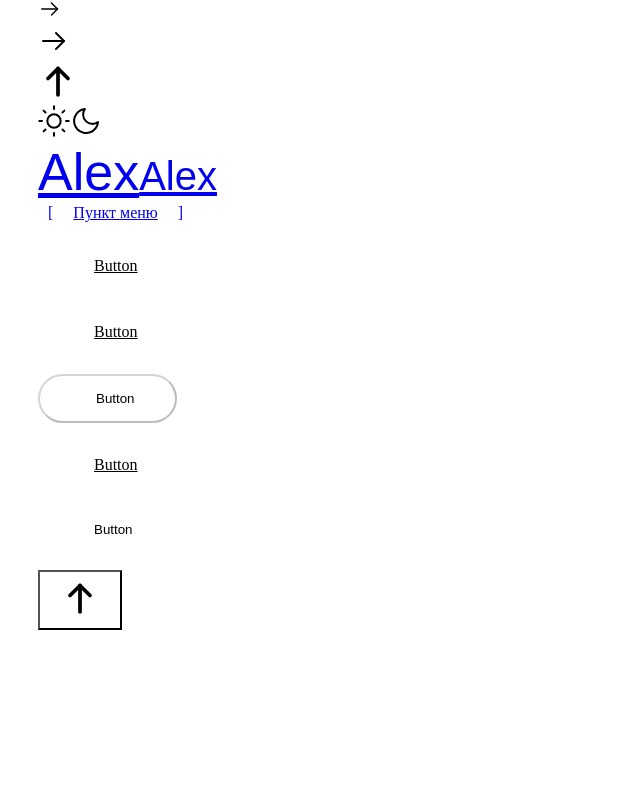
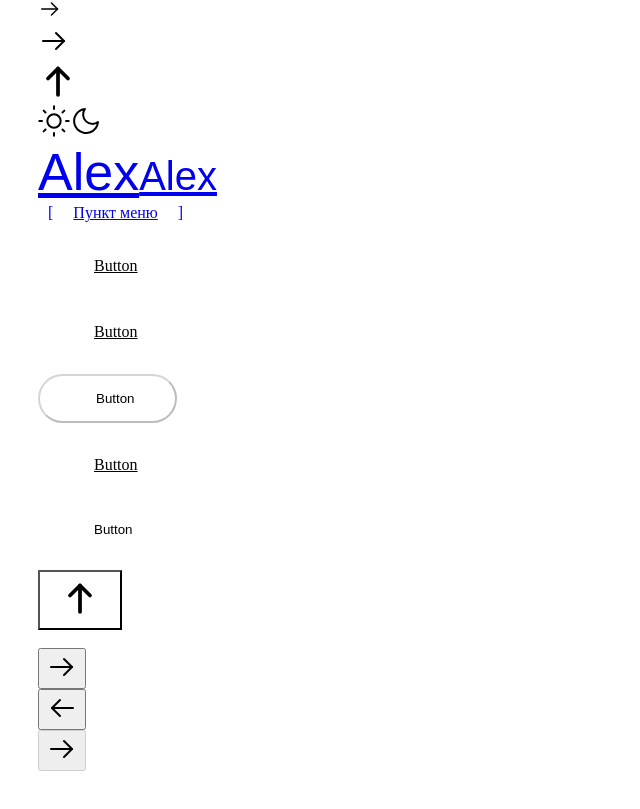
Before and after one commit to Alex-Nicalace/webcraft, a React (Vite) app: page / in a window 1280 px wide. Shown: the part 501-1310 px from the top of the page, without its empty margins (0-640 px from the left). Before the commit the page ends 1229 px from the top, so only its background shows below. Built offline with nearby package versions, Linux system fonts and the light colour scheme; the HTML template or start-up script is replaced by a standard one.

Commit message:
ButtonSlider: create

```diff
--- a/src/App.tsx
+++ b/src/App.tsx
@@ -3,6 +3,7 @@ import Container from './components/Container';
 import Logo from './components/Logo';
 import ScrollUp from './components/ScrollUp';
 import Button from './components/ui/Button';
+import ButtonSlider from './components/ui/ButtonSlider';
 import Icon from './components/ui/Icon';
 
 function App() {
@@ -79,6 +80,11 @@ function App() {
         <ScrollUp />
         <br />
         <br />
+        <ButtonSlider />
+        <br />
+        <ButtonSlider direction="left" />
+        <br />
+        <ButtonSlider disabled />
         <br />
         <br />
         <br />
--- /dev/null
+++ b/src/components/ui/ButtonSlider/ButtonSlider.scss
@@ -0,0 +1,18 @@
+.button-slider {
+  color: var(--color-button-slider-icon);
+  // .button-slider__icon
+  &__icon {
+  }
+
+  &:active {
+    color: var(--color-button-slider-icon-pressed);
+  }
+
+  &:disabled {
+    color: var(--color-button-slider-icon-disabled);
+  }
+
+  &_left {
+    transform: scaleX(-1);
+  }
+}
--- /dev/null
+++ b/src/components/ui/ButtonSlider/ButtonSlider.tsx
@@ -0,0 +1,31 @@
+import './ButtonSlider.scss';
+import Icon from '../Icon';
+import { TButtonSliderProps } from './ButtonSlider.types';
+
+function ButtonSlider({
+  className,
+  direction,
+  ...props
+}: TButtonSliderProps): JSX.Element {
+  return (
+    <button
+      className={[
+        'button-slider',
+        className,
+        direction === 'left' && 'button-slider_left',
+      ]
+        .filter(Boolean)
+        .join(' ')}
+      {...props}
+    >
+      <Icon
+        className="button-slider__icon"
+        name="ArrowRight"
+        width={32}
+        height={32}
+      />
+    </button>
+  );
+}
+
+export default ButtonSlider;
--- /dev/null
+++ b/src/components/ui/ButtonSlider/index.ts
@@ -0,0 +1,3 @@
+import ButtonSlider from './ButtonSlider';
+
+export default ButtonSlider;
--- a/src/styles/custom-properties.scss
+++ b/src/styles/custom-properties.scss
@@ -28,6 +28,9 @@
   --color-scrollup-bracket: var(--siniy);
   --color-scrollup-hover-bg: var(--siniy);
 
+  --color-button-slider-icon: var(--siniy);
+  --color-button-slider-icon-pressed: var(--sredniy-siniy);
+
   &,
   &.dark-mode {
     --color-main-text: var(--white);
@@ -42,6 +45,8 @@
 
     --color-scrollup-bg: var(--blue-dark-slate);
     --color-scrollup-box-shadow: var(--gray-deep-space);
+
+    --color-button-slider-icon-disabled: var(--disabled-1);
   }
 
   &.light-mode {
@@ -57,6 +62,8 @@
 
     --color-scrollup-bg: var(--blue-soft-grey);
     --color-scrollup-box-shadow: var(--color-fade-blue);
+
+    --color-button-slider-icon-disabled: var(--disabled-light);
   }
 }
 
```
Also changed, not shown: src/components/ui/ButtonSlider/ButtonSlider.types.ts (added, +8 -0 lines).
